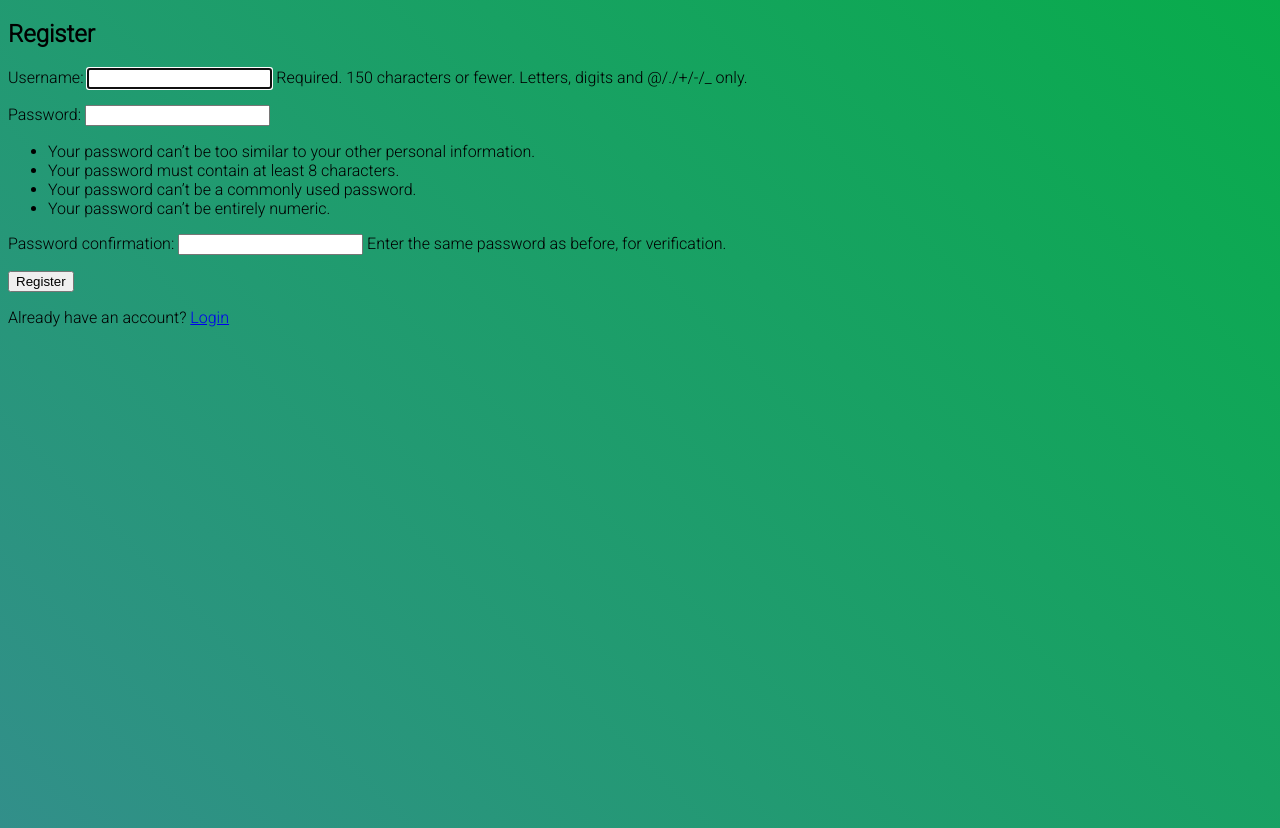
After one commit to Vardhan-Mundada/Seproject, a Django app: page /register/ in a window 1280 px wide. The commit adds this page. Run offline with Django 5.2, Linux system fonts and the light colour scheme.

Commit message:
Basic login done

```diff
--- a/Finso/Finso/urls.py
+++ b/Finso/Finso/urls.py
@@ -15,8 +15,10 @@ Including another URLconf
     2. Add a URL to urlpatterns:  path('blog/', include('blog.urls'))
 """
 from django.contrib import admin
-from django.urls import path
+from django.urls import path, include
+
 
 urlpatterns = [
     path('admin/', admin.site.urls),
+    path('', include('Finso_app.urls')),
 ]
--- a/Finso/Finso_app/static/style.css
+++ b/Finso/Finso_app/static/style.css
@@ -5,7 +5,7 @@ header .header{
 }
 header a img{
   width: 134px;
-margin-top: 4px;
+  margin-top: 4px;
 }
 .login-page {
   width: 360px;
@@ -75,4 +75,5 @@ body {
   font-family: "Roboto", sans-serif;
   -webkit-font-smoothing: antialiased;
   -moz-osx-font-smoothing: grayscale;
+  min-height: 100vh;
 }
--- /dev/null
+++ b/Finso/Finso_app/templates/register.html
@@ -0,0 +1,18 @@
+<!DOCTYPE html>
+<html lang="en">
+<head>
+    <meta charset="UTF-8">
+    <meta name="viewport" content="width=device-width, initial-scale=1.0">
+    <title>Document</title>
+    <link rel="stylesheet" href="../static/style.css">
+</head>
+<body>
+    <h2>Register</h2>
+    <form method="post">
+    {% csrf_token %}
+    {{ form.as_p }}
+    <button type="submit">Register</button>
+  </form>
+  <p>Already have an account? <a href="{% url 'login' %}">Login</a></p>
+</body>
+</html>
--- a/Finso/Finso_app/urls.py
+++ b/Finso/Finso_app/urls.py
@@ -0,0 +1,8 @@
+from django.urls import path
+from . import views
+
+urlpatterns=[
+    path('', views.home, name='home'),
+    path('login/', views.custom_login, name='login'),
+    path('register/', views.register, name='register'),
+]
--- a/Finso/Finso_app/views.py
+++ b/Finso/Finso_app/views.py
@@ -1,4 +1,30 @@
-from django.shortcuts import render
+from django.shortcuts import render, redirect
+from django.contrib.auth.forms import AuthenticationForm, UserCreationForm
+from django.contrib.auth import authenticate, login
 
+def home(request):
+    return render(request, 'home.html')
 
-# Create your views here.
+def custom_login(request):
+    if request.method == 'POST':
+        form = AuthenticationForm(request, request.POST)
+        if form.is_valid():
+            username = form.cleaned_data.get('username')
+            password = form.cleaned_data.get('password')
+            user = authenticate(username=username, password=password)
+            if user:
+                login(request, user)
+                return redirect('home')  # Redirect to the home page after successful login
+    else:
+        form = AuthenticationForm()
+    return render(request, 'login.html', {'form': form})
+
+def register(request):
+    if request.method == 'POST':
+        form = UserCreationForm(request.POST)
+        if form.is_valid():
+            form.save()
+            return redirect('login')
+    else:
+        form = UserCreationForm()
+    return render(request, 'register.html', {'form': form})
```
Also changed, not shown: Finso/Finso/settings.py (+17 -2 lines), Finso/Finso_app/templates/home.html (added, +12 -0 lines), Finso/Finso_app/templates/login.html (+10 -7 lines), Finso/db.sqlite3.
